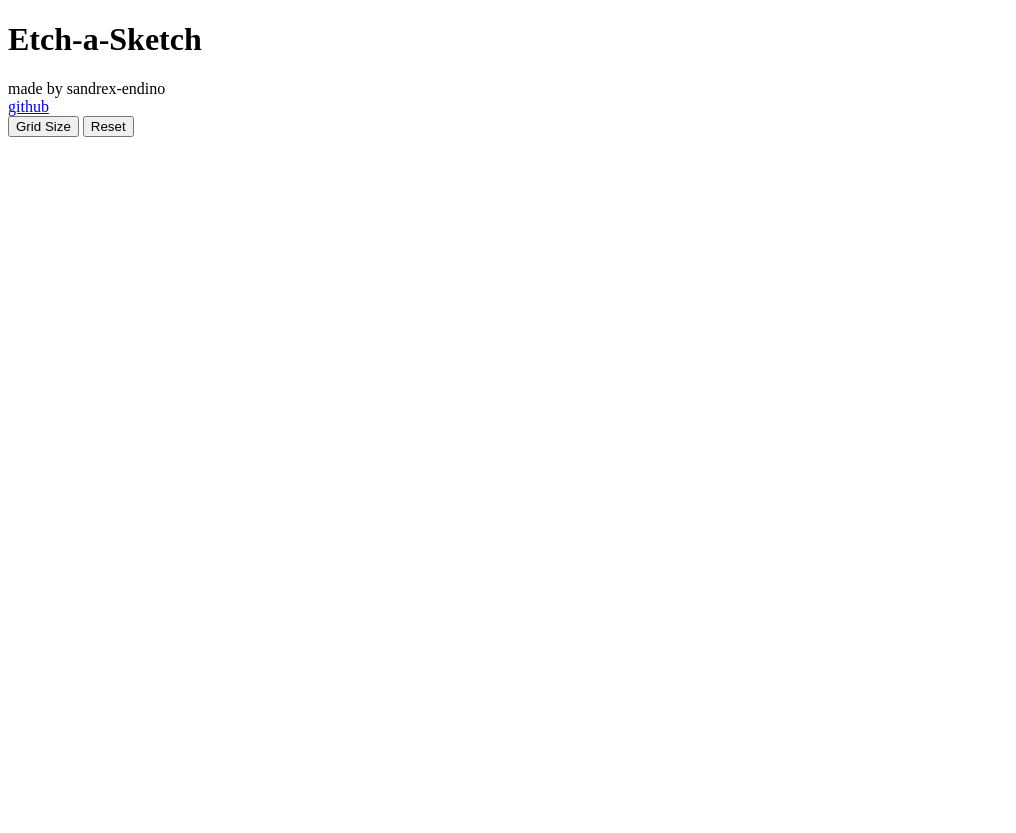
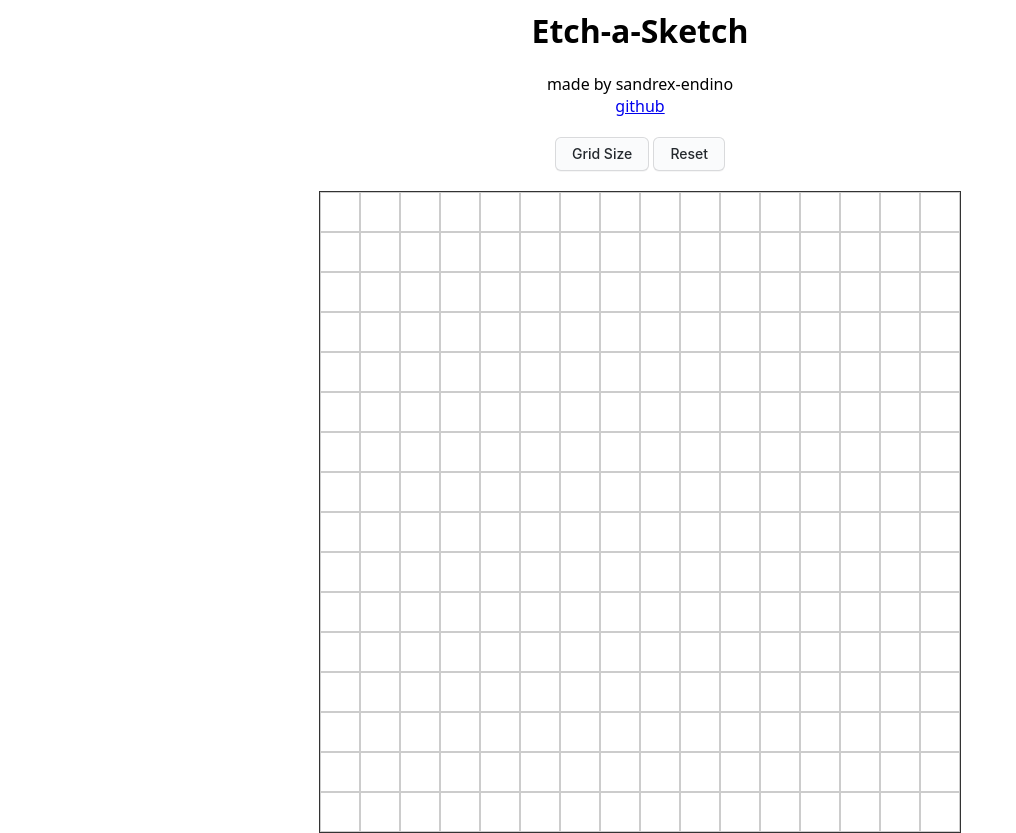
Before and after one commit to sandrex-endino/etch-a-sketch, a plain HTML site: page index.html in a window 1280 px wide. Shown: the whole page, without its empty margins (0-1016 px from the left). Before the commit the page ends 800 px from the top, so only its background shows below. Drawn offline with Linux system fonts and the light colour scheme; the site is published under a folder, as on GitHub Pages, so addresses that start at the root find nothing.

Commit message:
Fix: updated source for CSS and Js files

```diff
--- a/index.html
+++ b/index.html
@@ -3,8 +3,8 @@
   <head>
     <meta charset="UTF-8" />
     <meta name="viewport" content="width=device-width, initial-scale=1.0" />
-    <link rel="stylesheet" href="/styles.css" />
-    <script src="/main.js" defer></script>
+    <link rel="stylesheet" href="styles.css" />
+    <script src="main.js" defer></script>
     <title>Etch-a-Sketch!</title>
   </head>
   <body>
```
